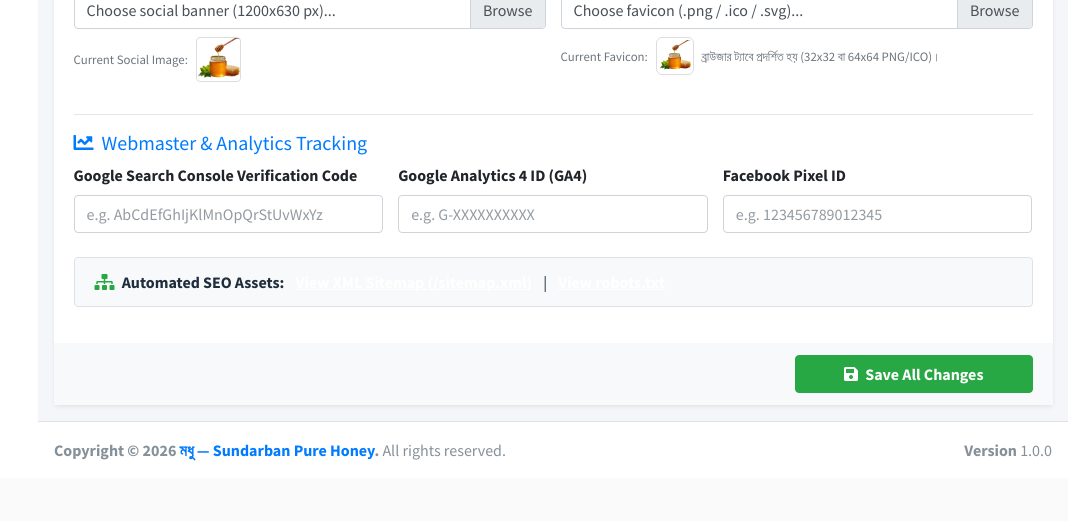
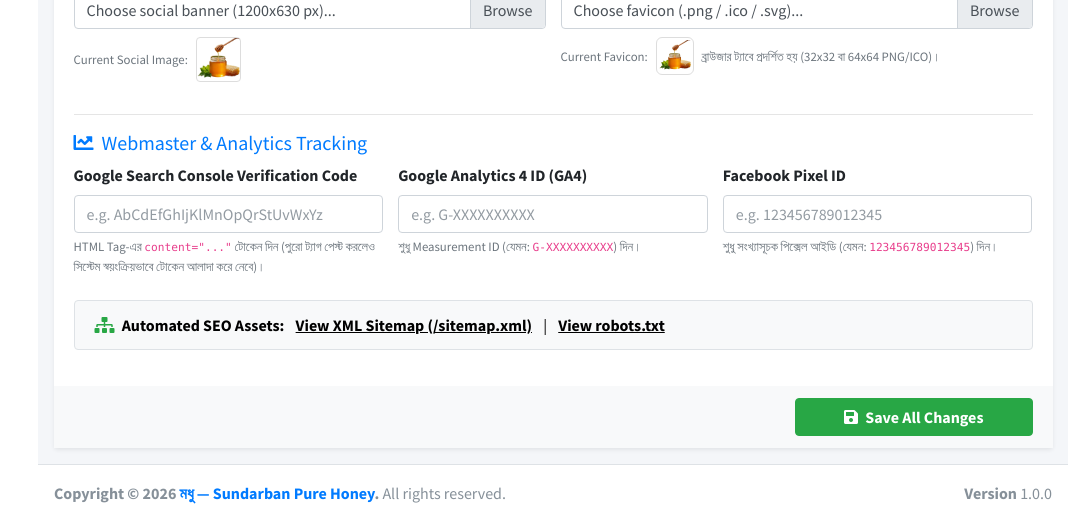
Before and after one commit to bdnahid55/single-product-landing-website, a Laravel app: page /admin/settings in a window 1280 px wide. Shown: the part 938-1459 px from the top of the page, without its empty margins (212-1280 px from the left). Before the commit the page ends 1399 px from the top, so only its background shows below. Run offline with Laravel 12, Linux system fonts and the light colour scheme; a user stored in the database is signed in; data comes from the database, SQL or seed files in the repository; some libraries are stand-ins or nearby versions.

Commit message:
version 1, revision 7

```diff
--- a/app/Http/Controllers/Admin/SectionController.php
+++ b/app/Http/Controllers/Admin/SectionController.php
@@ -204,7 +204,7 @@ class SectionController extends Controller
      */
     public function index()
     {
-        $settings = Setting::all()->pluck('value', 'key')->toArray();
+        $settings = Setting::getAllSettings();
         $sections = self::getSectionsRegistry();
 
         return view('admin.sections.index', compact('settings', 'sections'));
--- a/app/Http/Controllers/Admin/SettingController.php
+++ b/app/Http/Controllers/Admin/SettingController.php
@@ -13,16 +13,31 @@ class SettingController extends Controller
      */
     public function index()
     {
-        $settings = Setting::all()->pluck('value', 'key')->toArray();
+        $settings = Setting::getAllSettings();
         return view('admin.settings.index', compact('settings'));
     }
 
     /**
-     * Update settings in storage.
+     * Update settings in storage following modern best practices.
      */
     public function update(Request $request)
     {
-        // Handle Image Uploads
+        // 1. Normalize Tracking & Analytics inputs (extract clean IDs if full script tags were pasted)
+        $normalizedTracking = $this->normalizeTrackingInputs($request);
+        $request->merge($normalizedTracking);
+
+        // 2. Validate tracking fields strictly to prevent syntax errors and stored XSS vulnerabilities
+        $request->validate([
+            'google_site_verification' => ['nullable', 'string', 'max:255', 'regex:/^[a-zA-Z0-9_\-]+$/'],
+            'google_analytics_id'      => ['nullable', 'string', 'max:50', 'regex:/^(G-[A-Za-z0-9]+|UA-[0-9]+-[0-9]+)$/'],
+            'facebook_pixel_id'        => ['nullable', 'string', 'max:30', 'regex:/^[0-9]{5,25}$/'],
+        ], [
+            'google_site_verification.regex' => 'গুগল সার্চ কনসোল ভেরিফিকেশন কোডে শুধু বৈধ টোকেন ক্যারেক্টার (বর্ণ, সংখ্যা, ড্যাশ বা আন্ডারস্কোর) থাকতে পারবে।',
+            'google_analytics_id.regex'      => 'গুগল অ্যানালিটিক্স ৪ আইডি অবশ্যই সঠিক ফরম্যাটে (যেমন: G-XXXXXXXXXX) হতে হবে।',
+            'facebook_pixel_id.regex'        => 'ফেসবুক পিক্সেল আইডি অবশ্যই শুধুমাত্র সংখ্যার (যেমন: 123456789012345) হতে হবে।',
+        ]);
+
+        // 3. Handle Image Uploads
         $fileInputs = [
             'site_favicon_file'        => 'site_favicon',
             'og_image_file'            => 'og_image',
@@ -47,13 +62,73 @@ class SettingController extends Controller
             }
         }
 
-        // Exclude system and file tokens
-        $ignoreFields = array_merge(array_keys($fileInputs), ['_token', '_method']);
+        // 4. Save Webmaster & Analytics Tracking in database with dedicated 'analytics' group
+        $trackingKeys = ['google_site_verification', 'google_analytics_id', 'facebook_pixel_id'];
+        foreach ($trackingKeys as $tKey) {
+            Setting::set($tKey, $normalizedTracking[$tKey] ?? '', 'analytics');
+        }
+
+        // 5. Exclude system tokens, file inputs, and tracking fields from generic update loop
+        $ignoreFields = array_merge(array_keys($fileInputs), $trackingKeys, ['_token', '_method']);
 
         foreach ($request->except($ignoreFields) as $key => $value) {
             Setting::set($key, $value !== null ? trim($value) : '');
         }
 
+        // 6. Invalidate application settings cache
+        Setting::clearCache();
+
         return back()->with('success', 'Settings updated successfully! Blank items will be hidden on the website.');
     }
+
+    /**
+     * Normalize & extract clean IDs if user pasted full script snippets.
+     */
+    protected function normalizeTrackingInputs(Request $request): array
+    {
+        $gVerification = $request->input('google_site_verification');
+        $gaId = $request->input('google_analytics_id');
+        $pixelId = $request->input('facebook_pixel_id');
+
+        // Extract Google Search Console token
+        if (!empty($gVerification)) {
+            $raw = trim($gVerification);
+            if (preg_match('/content=[\'"]([^\'"]+)[\'"]/i', $raw, $matches)) {
+                $gVerification = $matches[1];
+            }
+            $gVerification = trim(strip_tags($gVerification), " \t\n\r\0\x0B\"'\\");
+        } else {
+            $gVerification = '';
+        }
+
+        // Extract GA4 or UA ID
+        if (!empty($gaId)) {
+            $raw = trim($gaId);
+            if (preg_match('/(G-[A-Za-z0-9]+|UA-[0-9]+-[0-9]+)/i', $raw, $matches)) {
+                $gaId = strtoupper($matches[1]);
+            } else {
+                $gaId = strtoupper(trim(strip_tags($raw)));
+            }
+        } else {
+            $gaId = '';
+        }
+
+        // Extract Facebook Pixel numeric ID
+        if (!empty($pixelId)) {
+            $raw = trim($pixelId);
+            if (preg_match('/(?:init)?[^\d]*(\d{5,25})/i', $raw, $matches)) {
+                $pixelId = $matches[1];
+            } else {
+                $pixelId = $raw;
+            }
+        } else {
+            $pixelId = '';
+        }
+
+        return [
+            'google_site_verification' => $gVerification,
+            'google_analytics_id'      => $gaId,
+            'facebook_pixel_id'        => $pixelId,
+        ];
+    }
 }
--- a/app/Http/Controllers/HomeController.php
+++ b/app/Http/Controllers/HomeController.php
@@ -14,7 +14,7 @@ class HomeController extends Controller
      */
     public function index()
     {
-        $settings = Setting::all()->pluck('value', 'key')->toArray();
+        $settings = Setting::getAllSettings();
         $storeMode = $settings['store_mode'] ?? 'multiple';
         $singleProductId = $settings['single_product_id'] ?? null;
 
--- a/app/Http/Controllers/OrderController.php
+++ b/app/Http/Controllers/OrderController.php
@@ -155,7 +155,7 @@ class OrderController extends Controller
     public function success($id)
     {
         $order = Order::with('items')->findOrFail($id);
-        $settings = Setting::all()->pluck('value', 'key')->toArray();
+        $settings = Setting::getAllSettings();
 
         return view('order-success', compact('order', 'settings'));
     }
--- a/resources/views/admin/settings/index.blade.php
+++ b/resources/views/admin/settings/index.blade.php
@@ -167,29 +167,41 @@
                 <div class="col-md-4">
                   <div class="form-group">
                     <label for="google_site_verification">Google Search Console Verification Code</label>
-                    <input type="text" name="google_site_verification" id="google_site_verification" class="form-control" value="{{ old('google_site_verification', $settings['google_site_verification'] ?? '') }}" placeholder="e.g. AbCdEfGhIjKlMnOpQrStUvWxYz">
+                    <input type="text" name="google_site_verification" id="google_site_verification" class="form-control @error('google_site_verification') is-invalid @enderror" value="{{ old('google_site_verification', $settings['google_site_verification'] ?? '') }}" placeholder="e.g. AbCdEfGhIjKlMnOpQrStUvWxYz">
+                    @error('google_site_verification')
+                      <span class="invalid-feedback font-weight-bold">{{ $message }}</span>
+                    @enderror
+                    <small class="form-text text-muted">HTML Tag-এর <code>content="..."</code> টোকেন দিন (পুরো ট্যাগ পেস্ট করলেও সিস্টেম স্বয়ংক্রিয়ভাবে টোকেন আলাদা করে নেবে)।</small>
                   </div>
                 </div>
                 <div class="col-md-4">
                   <div class="form-group">
                     <label for="google_analytics_id">Google Analytics 4 ID (GA4)</label>
-                    <input type="text" name="google_analytics_id" id="google_analytics_id" class="form-control" value="{{ old('google_analytics_id', $settings['google_analytics_id'] ?? '') }}" placeholder="e.g. G-XXXXXXXXXX">
+                    <input type="text" name="google_analytics_id" id="google_analytics_id" class="form-control @error('google_analytics_id') is-invalid @enderror" value="{{ old('google_analytics_id', $settings['google_analytics_id'] ?? '') }}" placeholder="e.g. G-XXXXXXXXXX">
+                    @error('google_analytics_id')
+                      <span class="invalid-feedback font-weight-bold">{{ $message }}</span>
+                    @enderror
+                    <small class="form-text text-muted">শুধু Measurement ID (যেমন: <code>G-XXXXXXXXXX</code>) দিন।</small>
                   </div>
                 </div>
                 <div class="col-md-4">
                   <div class="form-group">
                     <label for="facebook_pixel_id">Facebook Pixel ID</label>
-                    <input type="text" name="facebook_pixel_id" id="facebook_pixel_id" class="form-control" value="{{ old('facebook_pixel_id', $settings['facebook_pixel_id'] ?? '') }}" placeholder="e.g. 123456789012345">
+                    <input type="text" name="facebook_pixel_id" id="facebook_pixel_id" class="form-control @error('facebook_pixel_id') is-invalid @enderror" value="{{ old('facebook_pixel_id', $settings['facebook_pixel_id'] ?? '') }}" placeholder="e.g. 123456789012345">
+                    @error('facebook_pixel_id')
+                      <span class="invalid-feedback font-weight-bold">{{ $message }}</span>
+                    @enderror
+                    <small class="form-text text-muted">শুধু সংখ্যাসূচক পিক্সেল আইডি (যেমন: <code>123456789012345</code>) দিন।</small>
                   </div>
                 </div>
               </div>
 
-              <div class="alert alert-light border mt-2">
+              <div class="alert alert-light border mt-2" style="color: #000000 !important;">
                 <i class="fas fa-sitemap mr-1 text-success"></i>
-                <strong>Automated SEO Assets:</strong>
-                <a href="{{ route('sitemap') }}" target="_blank" class="ml-2 font-weight-bold">View XML Sitemap (/sitemap.xml)</a>
-                <span class="mx-2">|</span>
-                <a href="{{ url('/robots.txt') }}" target="_blank" class="font-weight-bold">View robots.txt</a>
+                <strong style="color: #000000 !important;">Automated SEO Assets:</strong>
+                <a href="{{ route('sitemap') }}" target="_blank" class="ml-2 font-weight-bold seo-asset-link" style="color: #000000 !important;">View XML Sitemap (/sitemap.xml)</a>
+                <span class="mx-2" style="color: #000000 !important;">|</span>
+                <a href="{{ url('/robots.txt') }}" target="_blank" class="font-weight-bold seo-asset-link" style="color: #000000 !important;">View robots.txt</a>
               </div>
             </div>
 
@@ -905,3 +917,18 @@
   </div>
 </div>
 @endsection
+
+@push('styles')
+<style>
+  .alert a.seo-asset-link,
+  .seo-asset-link {
+    color: #000000 !important;
+    text-decoration: underline !important;
+  }
+  .alert a.seo-asset-link:hover,
+  .seo-asset-link:hover {
+    color: #28a745 !important;
+    text-decoration: underline !important;
+  }
+</style>
+@endpush
--- a/resources/views/layouts/admin.blade.php
+++ b/resources/views/layouts/admin.blade.php
@@ -29,6 +29,19 @@
 
   <!-- jQuery -->
   <script src="{{ asset('admin/plugins/jquery/jquery.min.js') }}"></script>
+  <style>
+    .alert a.seo-asset-link,
+    a.seo-asset-link,
+    .seo-asset-link {
+      color: #000000 !important;
+      text-decoration: underline !important;
+    }
+    .alert a.seo-asset-link:hover,
+    a.seo-asset-link:hover,
+    .seo-asset-link:hover {
+      color: #28a745 !important;
+    }
+  </style>
   @stack('styles')
 </head>
 <body class="hold-transition sidebar-mini layout-fixed">
--- a/resources/views/layouts/app.blade.php
+++ b/resources/views/layouts/app.blade.php
@@ -42,12 +42,12 @@
   <meta name="twitter:description" content="@yield('twitter_description', $settings['meta_description'] ?? 'সুন্দরবনের গহীন বন থেকে সংগৃহীত ১০০% খাঁটি প্রাকৃতিক মধু।')">
   <meta name="twitter:image" content="@yield('twitter_image', $ogImage)">
 
-  @if(!empty($settings['google_site_verification']))
+  @if(!empty($settings['google_site_verification']) && preg_match('/^[a-zA-Z0-9_\-]+$/', $settings['google_site_verification']))
     <!-- Google Search Console Verification -->
     <meta name="google-site-verification" content="{{ $settings['google_site_verification'] }}">
   @endif
 
-  @if(!empty($settings['google_analytics_id']))
+  @if(!empty($settings['google_analytics_id']) && preg_match('/^(G-[A-Za-z0-9]+|UA-[0-9]+-[0-9]+)$/', $settings['google_analytics_id']))
     <!-- Google Analytics (GA4) -->
     <script async src="https://www.googletagmanager.com/gtag/js?id={{ $settings['google_analytics_id'] }}"></script>
     <script>
@@ -58,7 +58,7 @@
     </script>
   @endif
 
-  @if(!empty($settings['facebook_pixel_id']))
+  @if(!empty($settings['facebook_pixel_id']) && preg_match('/^[0-9]{5,25}$/', $settings['facebook_pixel_id']))
     <!-- Meta Pixel Code -->
     <script>
       !function(f,b,e,v,n,t,s)
```
Also changed, not shown: app/Models/Setting.php (+53 -7 lines), tests/Feature/OrderAndAdminTest.php (+35 -0 lines).
